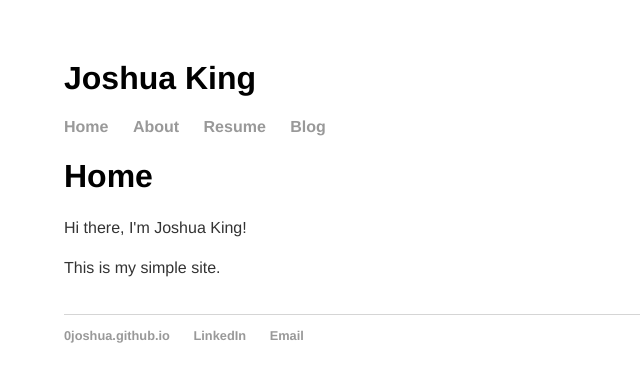
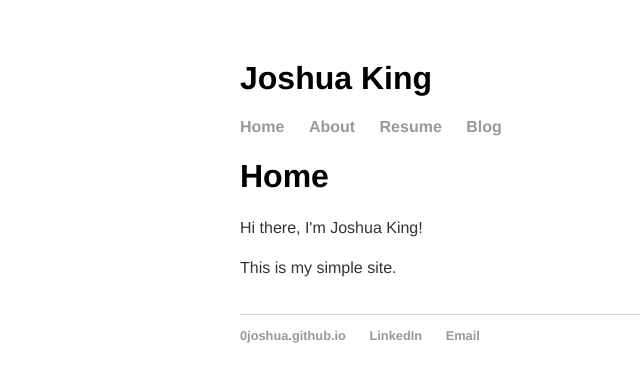
Before and after one commit to 0joshua/0joshua.github.io, a Jekyll site: the page built from index.html, in a window 1280 px wide. Shown: the top 382 px of the page, without its empty margins (0-640 px from the left). Built offline with Jekyll 4.4.1, drawn with Linux system fonts in a browser that asks for light colours.

Commit message:
Update main.css

```diff
--- a/css/main.css
+++ b/css/main.css
@@ -1,6 +1,7 @@
 body {
     margin: 60px auto;
     width: 90%;
+    max-width: 800px;
     font-family:'Helvetica', 'Arial', 'Sans-Serif';
 }
 nav ul, footer ul {
```
